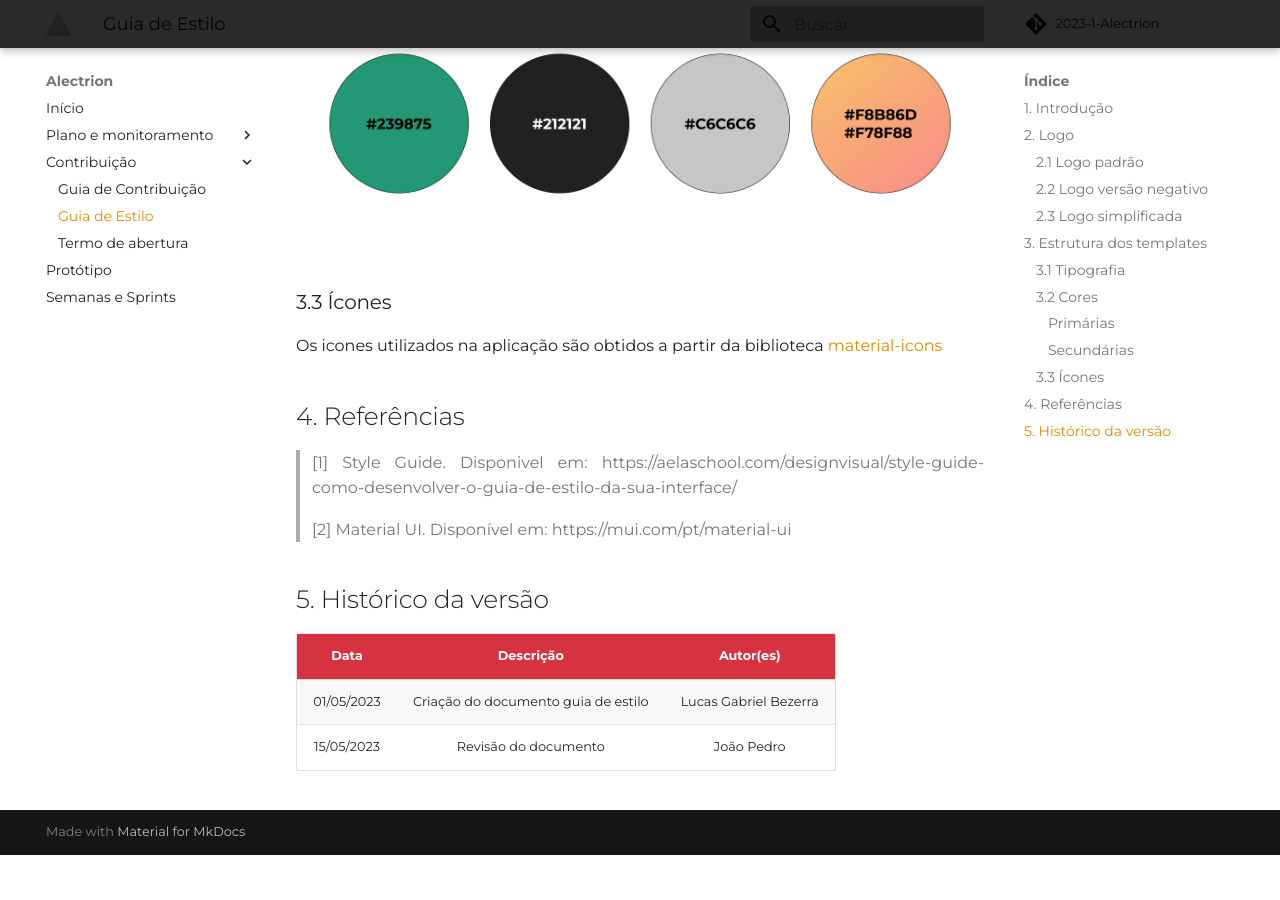
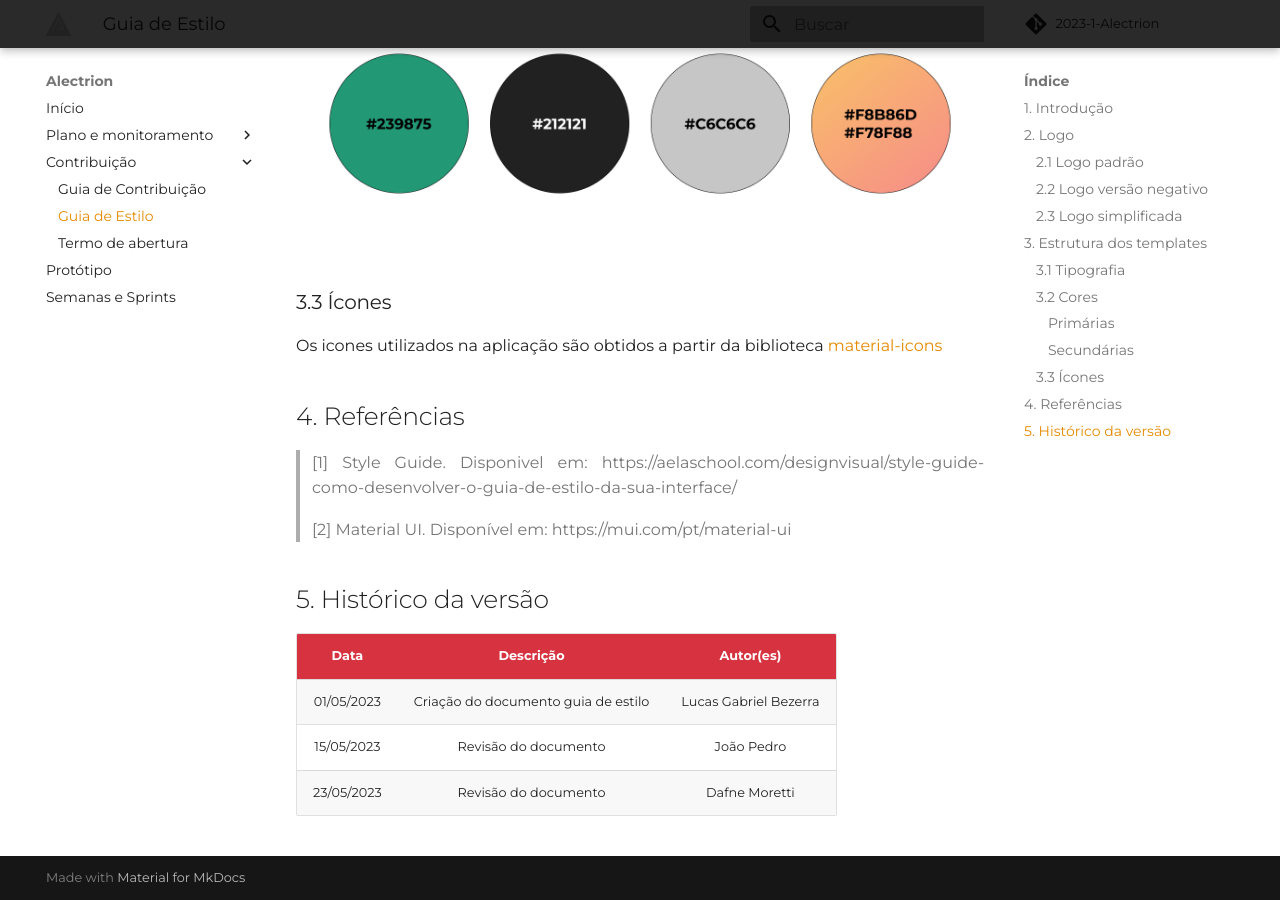
Before and after one commit to fga-eps-mds/2023-1-Alectrion-DOC, an MkDocs documentation site: the page built from docs/documentacao/guia-de-estilo.md, in a window 1280 px wide and 900 px high, scrolled down 2563 px. Built offline with MkDocs 1.6.1 and Material for MkDocs 9.7.7, drawn with Linux system fonts in a browser that asks for light colours; some web fonts are replaced; comment, search, counter and statistics services are not loaded; before the commit the page ends 3418 px from its top, so only the background shows below that.

Commit message:
#35 fix: revisao do documento

```diff
--- a/docs/documentacao/guia-de-estilo.md
+++ b/docs/documentacao/guia-de-estilo.md
@@ -55,3 +55,4 @@ Os icones utilizados na aplicação são obtidos a partir da biblioteca [materia
 | ---------- | ----------------------------------- | --------------------- |
 | 01/05/2023 | Criação do documento guia de estilo | Lucas Gabriel Bezerra |
 | 15/05/2023 | Revisão do documento | João Pedro |
+| 23/05/2023 | Revisão do documento | Dafne Moretti |
```
